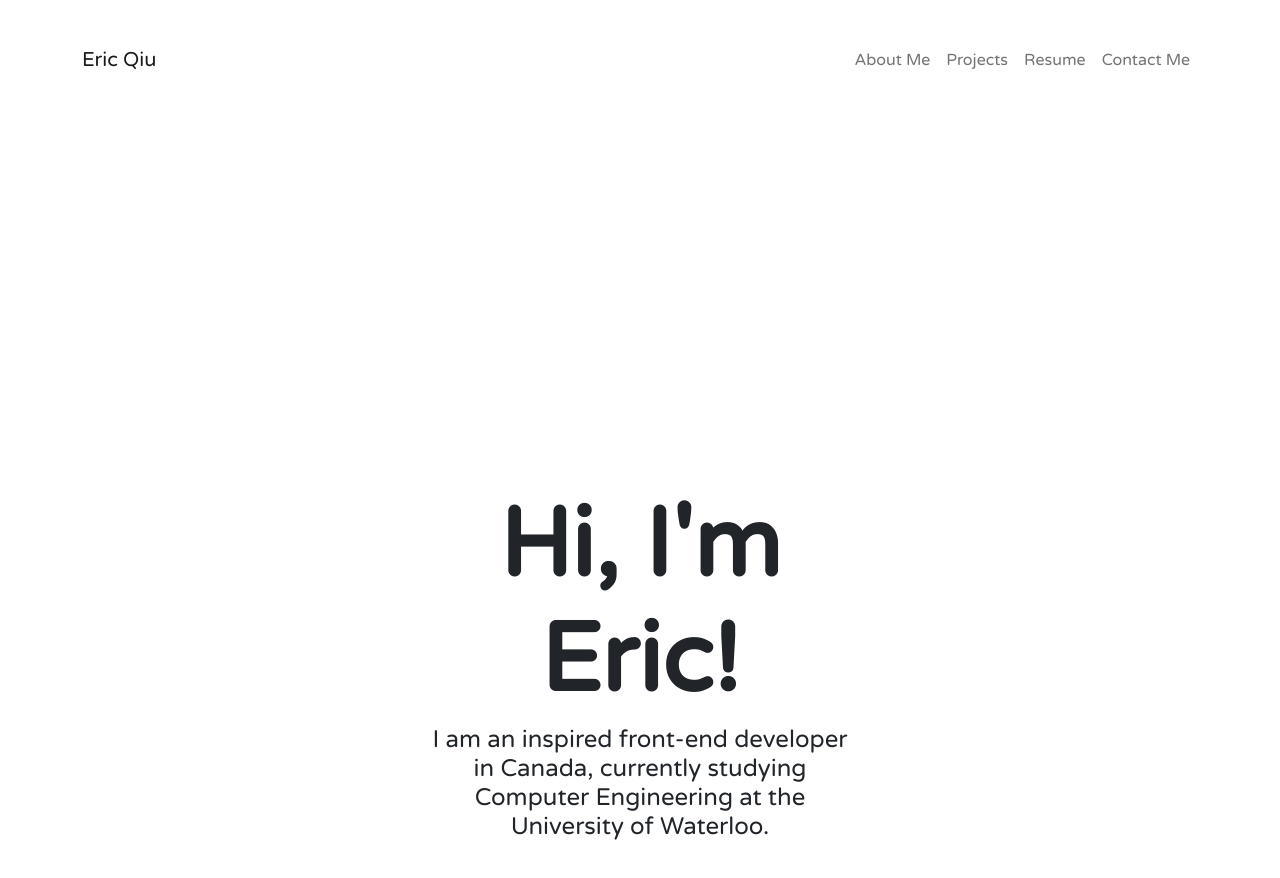
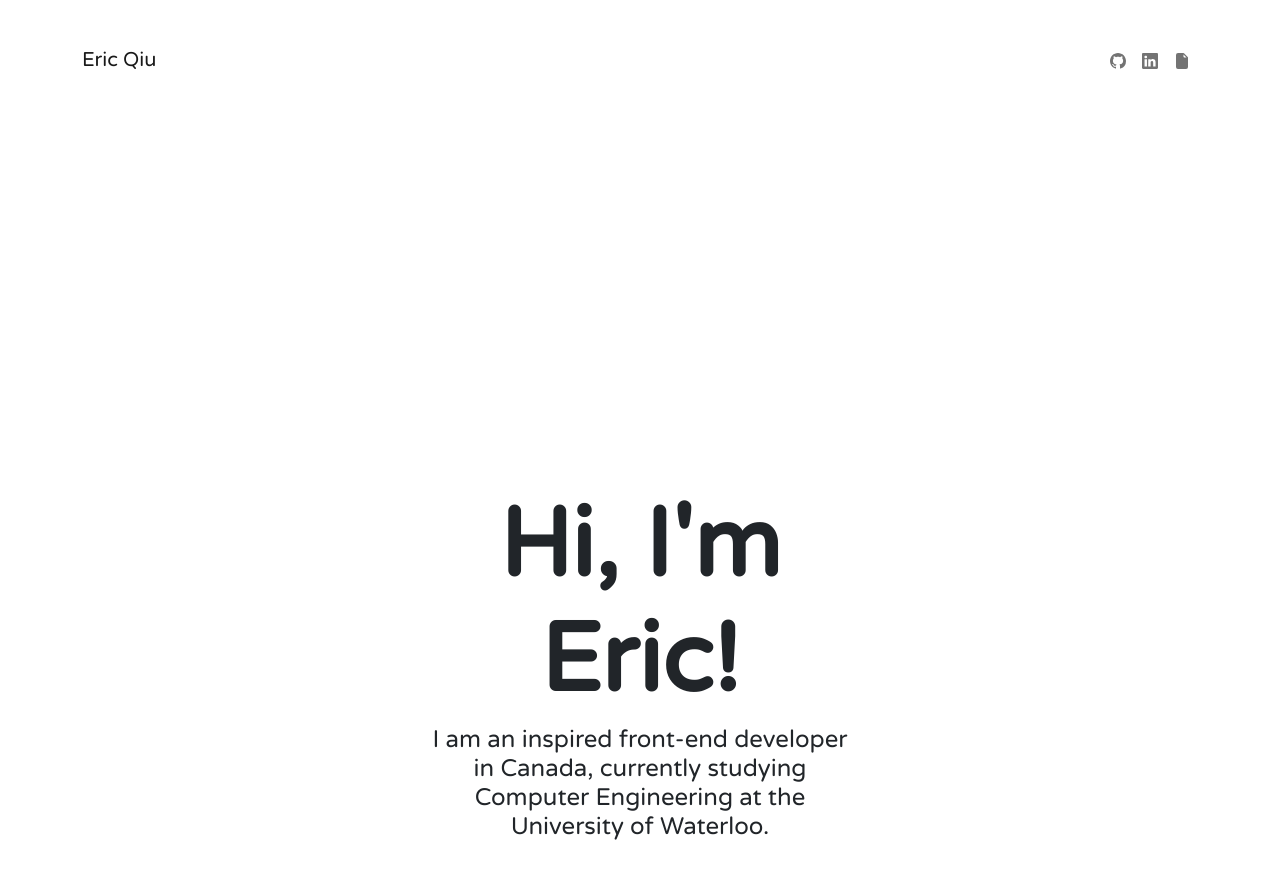
Before and after one commit to ericqiu04/Eric-Qiu-Website, a React (Vite) app: page / in a window 1280 px wide. Shown: the top 878 px of the page. Built offline with nearby package versions, Linux system fonts and the light colour scheme.

Commit message:
Changed Navigation Bar to Icons

```diff
--- a/src/components/Navbar.components.jsx
+++ b/src/components/Navbar.components.jsx
@@ -1,5 +1,6 @@
 import { Component } from "react";
 import { Container, Nav, Navbar } from "react-bootstrap";
+import  { Github, Linkedin, FileEarmarkFill } from 'react-bootstrap-icons';
 import "bootstrap/dist/css/bootstrap.min.css";
 class Navigation extends Component {
   render() {
@@ -10,10 +11,11 @@ class Navigation extends Component {
           <Navbar.Toggle aria-controls="basic-navbar-nav" />
           <Navbar.Collapse id="basic-navbar-nav">
             <Nav className="ms-auto">
-            <Nav.Link href="#home">About Me</Nav.Link>
-            <Nav.Link href="#link">Projects</Nav.Link>
-            <Nav.Link href="#home">Resume</Nav.Link>
-            <Nav.Link href="#link">Contact Me</Nav.Link>
+              <Nav.Link href="https://github.com/ericqiu04" target="_blank">
+                <Github className = "icons"/>
+              </Nav.Link>
+              <Nav.Link href="#link"><Linkedin className = "icons"/></Nav.Link>
+              <Nav.Link href="#home"><FileEarmarkFill className = "icons"/></Nav.Link>
             </Nav>
           </Navbar.Collapse>
         </Container>
```
Also changed, not shown: src/components/icons/favicon.png (added). Lines whose indentation alone changed are shown as unchanged.
